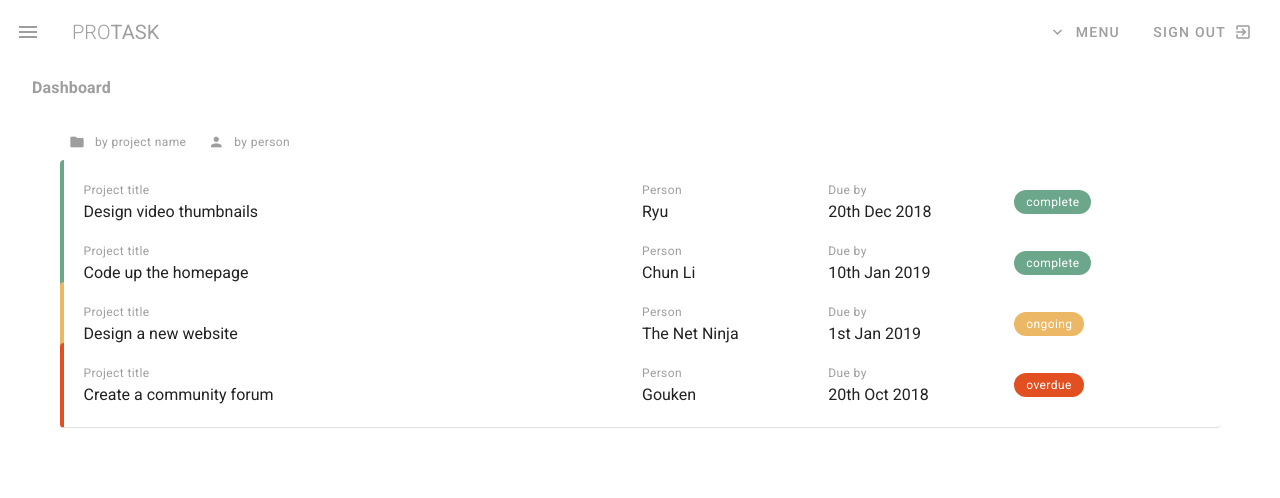
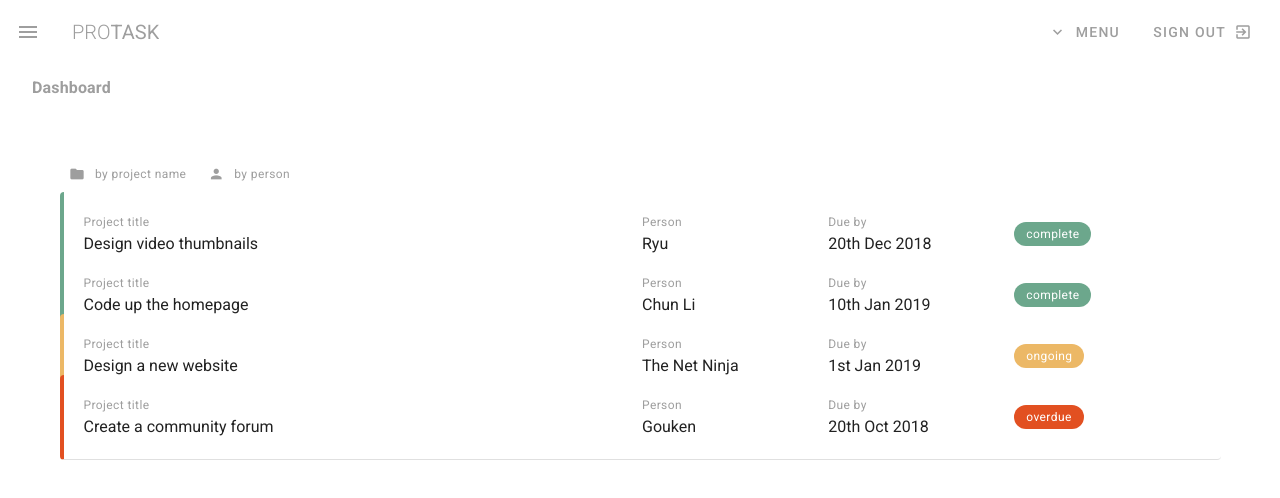
Before and after one commit to Palinana/protask, a Vue app: page /dashboard in a window 1280 px wide. Shown: the top 498 px of the page. Built offline with nearby package versions, Linux system fonts and the light colour scheme.

Commit message:
Added tooltip to sorting buttons

```diff
--- a/src/views/Dashboard.vue
+++ b/src/views/Dashboard.vue
@@ -2,17 +2,28 @@
   <div class="dashboard">
     <v-subheader class="font-weight-bold grey--text subtitle-1">Dashboard</v-subheader>
 
-    <v-container class="my-4">
+    <v-container class="my-12">
       <!-- Sort Projects -->
       <v-layout row justify-start class="mb-4 pl-3 pr-3">
-        <v-btn small text color="grey" @click="sortBy('title')">
+        <v-tooltip top>
+          <template v-slot:activator="{ on }">
+            <v-btn small text color="grey" @click="sortBy('title')" v-on="on">
             <v-icon small left>folder</v-icon>
             <span class="caption text-lowercase">By project name</span>
           </v-btn>
-        <v-btn small text color="grey" @click="sortBy('person')">
+          </template>
+          <span>Sort by project name</span>
+        </v-tooltip>
+
+        <v-tooltip top>
+          <template v-slot:activator="{ on }">
+            <v-btn small text color="grey" @click="sortBy('person')" v-on="on">
               <v-icon small left>person</v-icon>
               <span class="caption text-lowercase">By Person</span>
             </v-btn>
+          </template>
+          <span>Sort by project author</span>
+        </v-tooltip>
       </v-layout>
 
       <!-- Projects -->
```
Lines whose indentation alone changed are shown as unchanged.
